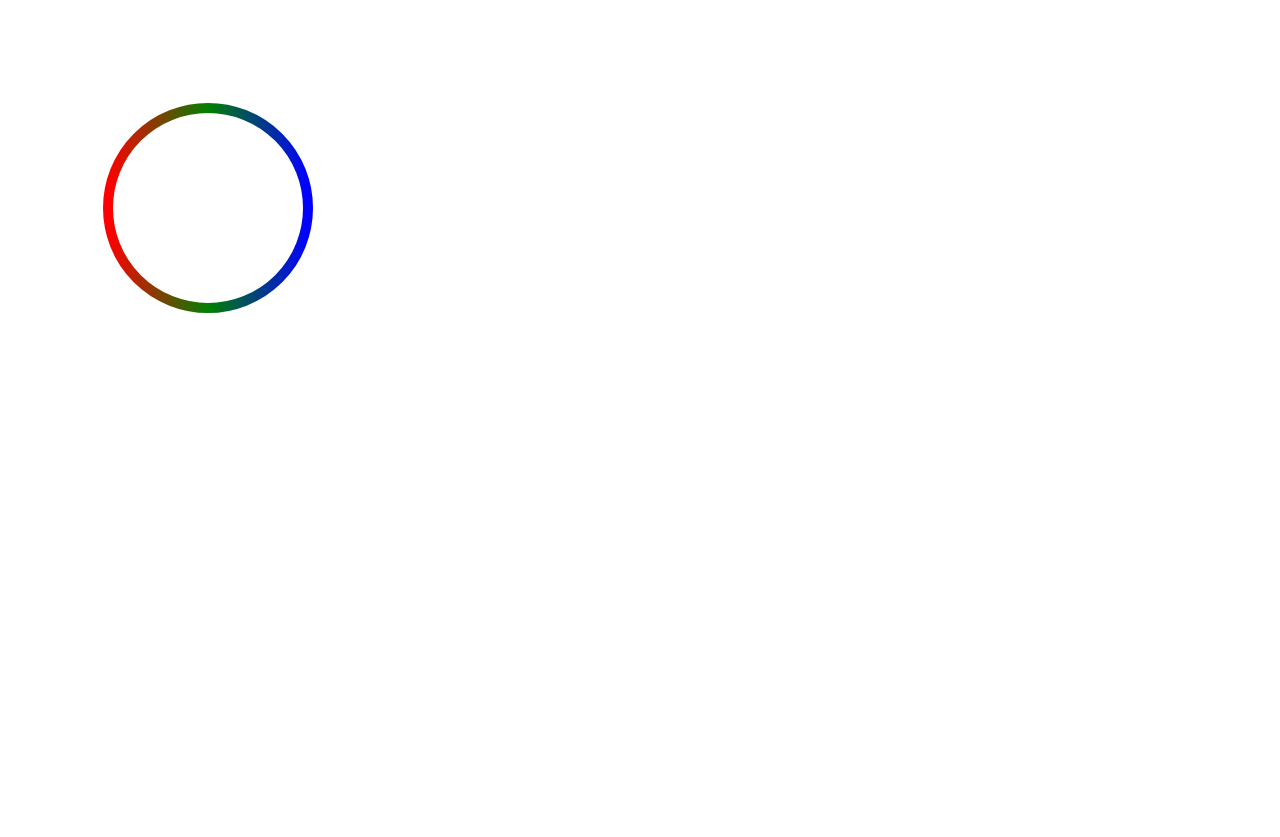
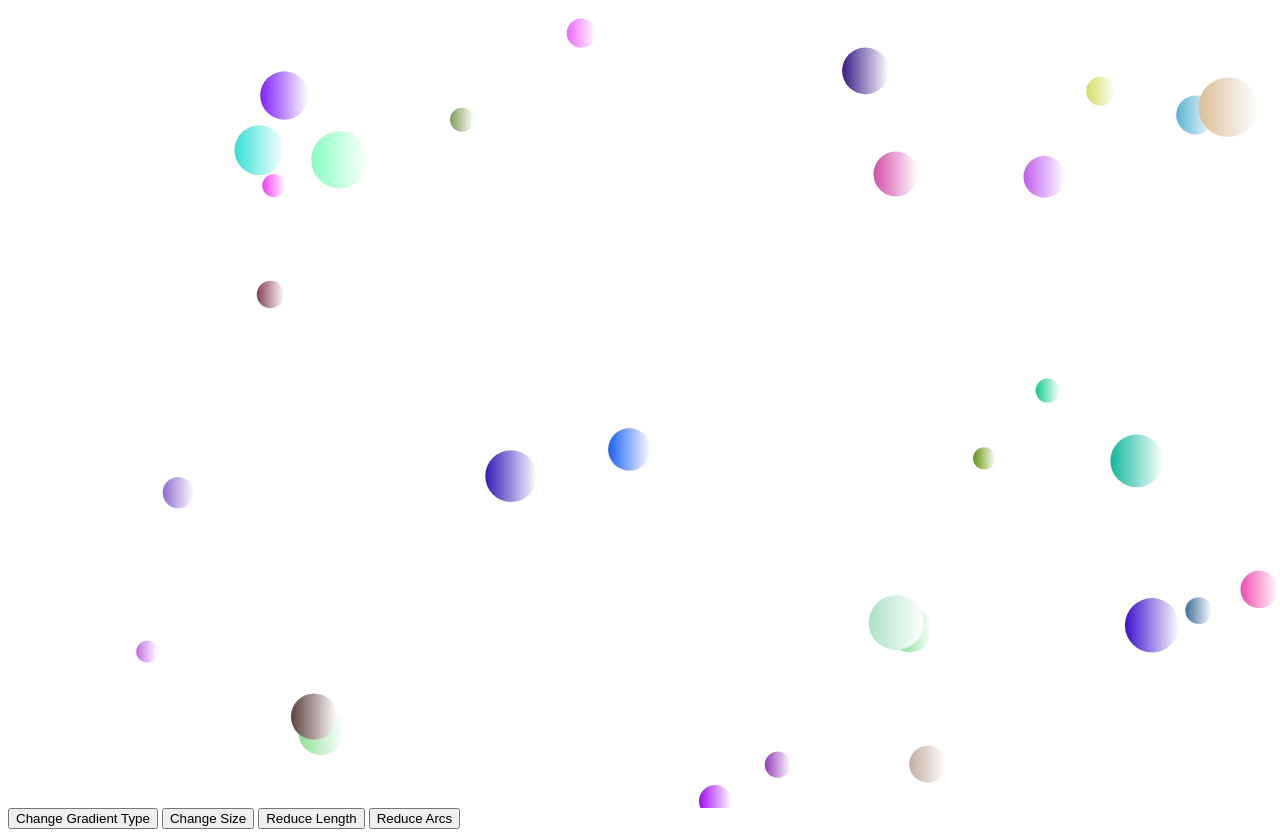
Before and after one commit to shiva070/IframeTestPdf, a plain HTML site: page canvasgradient.html in a window 1280 px wide. Before the commit the page ends 800 px from the top, so only its background shows below. Drawn offline with Linux system fonts and the light colour scheme.

Commit message:
Update canvasgradient2.html

```diff
--- a/canvasgradient.html
+++ b/canvasgradient.html
@@ -1,76 +1,144 @@
-<!DOCTYPE html>
 <html>
 <head>
 
 </head>
-<body>
 
-    <canvas id="myCanvas" width="400" height="400"></canvas>
+<canvas id="myCanvas" width="400" height="400"></canvas>
+<button id="changeGradientButton">Change Gradient Type</button>
+<button id="changeSizeButton">Change Size</button>
+<button id="reduceLengthButton">Reduce Length</button>
+<button id="reduceArcsButton">Reduce Arcs</button>
+
 
 <script>
-// Get the canvas element and its rendering context
 var canvas = document.getElementById('myCanvas');
 var ctx = canvas.getContext('2d');
+var arcs = [];
+canvas.width = window.innerWidth
+canvas.height = window.innerHeight
+class Arc {
+  constructor(x, y, radius, startAngle, endAngle, gradientType, color) {
+    this.x = x;
+    this.y = y;
+    this.radius = radius;
+    this.startAngle = startAngle;
+    this.endAngle = endAngle;
+    this.gradientType = gradientType;
+    this.color = color;
+    this.velocityY = Math.random() * 2 - 1; // Random velocity along the y-axis
+    this.xVelocity = 1*(Math.random()-Math.random());
+    this.yVelocity = 1*(Math.random()-Math.random());
 
-// Set the center coordinates and radius of the ring
-var centerX = canvas.width / 2;
-var centerY = canvas.height / 2;
-var radius = 100;
-
-// Set the duration of the animation in milliseconds
-var duration = 2000;
-
-// Set the start and end angles in radians
-var startAngle = 0;
-var endAngle = 2 * Math.PI;
-
-// Set the animation start time
-var startTime = null;
-
-// Animate the ring
-function animate(currentTime) {
-  if (!startTime) {
-    startTime = currentTime;
   }
 
-  // Calculate the elapsed time since the animation started
-  var elapsedTime = currentTime - startTime;
+  draw() {
+    ctx.beginPath();
+    ctx.arc(this.x, this.y, this.radius, this.startAngle, this.endAngle);
+    var gradient;
+    if (this.gradientType === 'linear') {
+      gradient = ctx.createLinearGradient(this.x - this.radius, this.y, this.x + this.radius, this.y);
+    } else if (this.gradientType === 'radial') {
+      gradient = ctx.createRadialGradient(this.x, this.y, 0, this.x, this.y, this.radius);
+    }
+    gradient.addColorStop(0, this.color);
+    gradient.addColorStop(1, 'white');
+    ctx.fillStyle = gradient;
+    ctx.fill();
+    ctx.closePath();
+  }
 
-  // Calculate the progress of the animation as a value between 0 and 1
-  var progress = elapsedTime / duration;
-  progress = Math.min(progress, 1); // Limit progress to 1
+  update() {
+   // this.y += this.velocityY; // Update the y position based on velocity
+    if(this.x+this.radius>canvas.width || this.x-this.radius<0)
+   {
+    this.xVelocity = -this.xVelocity;
+   }
+   if(this.y+this.radius>canvas.height || this.y-this.radius<0)
+   {
+    this.yVelocity = -this.yVelocity;
+   }
+  this.x +=this.xVelocity
+   this.y +=this.yVelocity
+    this.draw();
+  }
 
-  // Calculate the current angle based on the progress
-  var currentAngle = startAngle + (endAngle - startAngle) * progress;
+  resize(newSize) {
+    this.radius = newSize;
+  }
 
-  // Clear the canvas
-  ctx.clearRect(0, 0, canvas.width, canvas.height);
-
-  // Create a gradient for the stroke style
-  var gradient = ctx.createLinearGradient(centerX - radius, centerY, centerX + radius, centerY);
-  gradient.addColorStop(0, 'red');
-  gradient.addColorStop(0.5, 'green');
-  gradient.addColorStop(1, 'blue');
-
-  // Set the stroke style and line width
-  ctx.strokeStyle = gradient;
-  ctx.lineWidth = 10;
-
-  // Draw the arc with the current angle
-  ctx.beginPath();
-  ctx.arc(centerX, centerY, radius, 0, currentAngle);
-  ctx.stroke();
-  ctx.closePath();
-
-  // Continue the animation if it's not finished
-  if (progress < 1) {
-    requestAnimationFrame(animate);
+  reduceLength() {
+    this.endAngle = this.startAngle + Math.PI / 2; // Reduce the length to 90 degrees
   }
 }
 
-// Start the animation
-requestAnimationFrame(animate);
+
+// Create arcs
+function createArcs() {
+  for (var i = 0; i < 30; i++) {
+    var x = Math.random() * canvas.width; // Random x position within canvas width
+    var y = Math.random() * canvas.height; // Random y position within canvas height
+    var radius = Math.random() * 20 + 10; // Random radius between 10 and 30
+    var startAngle = 0;
+    var endAngle = Math.PI * 2; // Full circle
+    var gradientType = 'linear'; // Initial gradient type
+    var color = getRandomColor(); // Get a random color
+    var arc = new Arc(x, y, radius, startAngle, endAngle, gradientType, color);
+    arcs.push(arc);
+  }
+}
+
+// Helper function to generate random colors
+function getRandomColor() {
+  var letters = '0123456789ABCDEF';
+  var color = '#';
+  for (var i = 0; i < 6; i++) {
+    color += letters[Math.floor(Math.random() * 16)];
+  }
+  return color;
+}
+
+// Animation loop
+function animate() {
+  ctx.clearRect(0, 0, canvas.width, canvas.height); // Clear the canvas
+
+  // Update and draw arcs
+  arcs.forEach(function(arc) {
+    arc.update();
+  });
+
+  requestAnimationFrame(animate); // Request the next animation frame
+}
+
+createArcs(); // Create initial arcs
+animate(); // Start the animation loop
+// Handle button click event to change the size of the arcs
+document.getElementById('changeSizeButton').addEventListener('click', function() {
+  // Change the size of all arcs
+  var newSize = Math.random() * 30 + 10; // Random size between 10 and 40
+  arcs.forEach(function(arc) {
+    arc.resize(newSize);
+  });
+});
+// Handle button click event to change the gradient type of the 0th index arc
+document.getElementById('changeGradientButton').addEventListener('click', function() {
+  // Change the gradient type to radial for the 0th index arc
+  if (arcs.length > 0) {
+    arcs[0].gradientType = 'radial';
+  }
+});
+
+// Handle button click event to reduce the array of arcs
+document.getElementById('reduceArcsButton').addEventListener('click', function() {
+  // Reduce the array of arcs
+  arcs.splice(0, 4); // Remove the first 4 arcs from the array
+});
+
+// Handle button click event to reduce the length of the arcs
+document.getElementById('reduceLengthButton').addEventListener('click', function() {
+  // Reduce the length of all arcs
+  arcs.forEach(function(arc) {
+    arc.reduceLength();
+  });
+});
 </script>
-
-</body>
 </html>
```
